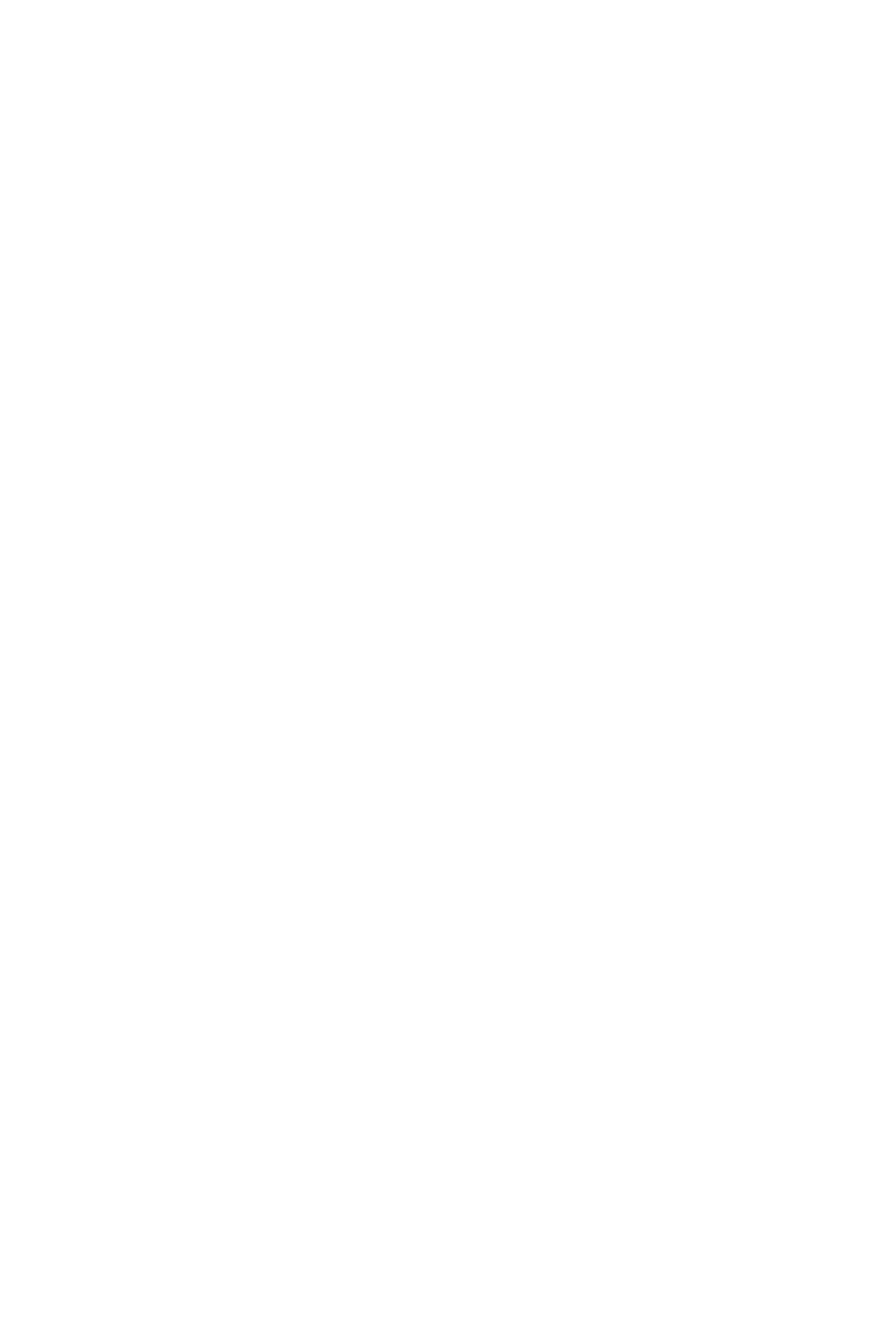
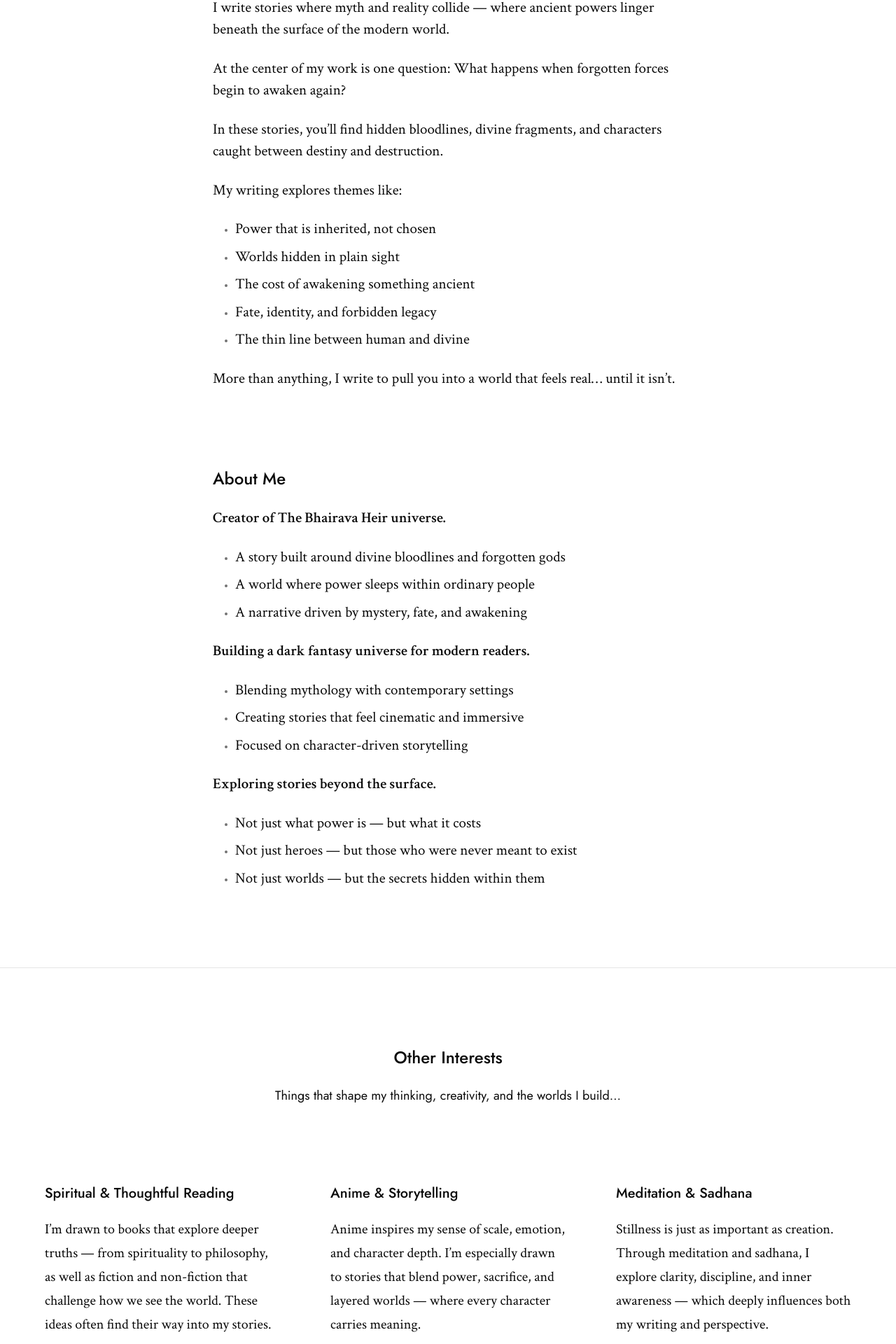
Before and after one commit to vedantlamba/author-portfolio-nextjs, a Next.js app: page /about in a window 1280 px wide. Shown: the part 877-2797 px from the top of the page at 70% size. Before the commit the page ends 800 px from the top, so only its background shows below. Built offline with nearby package versions, Linux system fonts and the light colour scheme.

Commit message:
feat: refine About page with initial content and styling

```diff
--- a/app/about/page.tsx
+++ b/app/about/page.tsx
@@ -1,14 +1,18 @@
 import React from "react";
 import { crimson } from "../layout";
+import { LeadCaptureSection } from "@/components/Home/components/lead-capture-section";
 
 function AboutPage() {
   return (
-    <div className="flex flex-col gap-40">
+    <div className="flex flex-col gap-28">
       <div className="flex flex-col bg-neutral-900 text-neutral-100 pt-24 pb-28">
         <div className="max-w-6xl mx-auto w-full">
           <AboutHero />
         </div>
       </div>
+      <AboutDescription />
+      <OtherInterests />
+      <LeadCaptureSection />
     </div>
   );
 }
@@ -17,25 +21,140 @@ export default AboutPage;
 
 const AboutHero = () => {
   return (
-    <div className="w-full flex flex-col gap-10 justify-center items-center text-center">
+    <div className="grid grid-cols-2">
+      <div className="flex flex-col gap-10">
         <h2 className="text-4xl font-medium">Hi, I'm Vedant Lamba.</h2>
         <div
-        className={`${crimson.className} text-xl max-w-lg text-balance space-y-5 leading-[1.5]`}
+          className={`${crimson.className} text-xl max-w-lg text-balance space-y-6 leading-[1.5]`}
         >
           <p>This is a placeholder section for your author introduction. </p>
           <p>
-          You can use this space to share who you are, what you write about, and
-          the kind of worlds or ideas you explore. Whether you create fantasy,
-          thrillers, romance, or something entirely unique — this is where your
-          story begins.
+            You can use this space to share who you are, what you write about,
+            and the kind of worlds or ideas you explore. Whether you create
+            fantasy, thrillers, romance, or something entirely unique — this is
+            where your story begins.
           </p>
           <p>
-          Right now, you're seeing demo content inspired by a fictional universe
-          — a hidden world of divine bloodlines, forgotten powers, and stories
-          waiting to unfold. Replace this with your own journey, your voice, and
-          your work.
+            Right now, you're seeing demo content inspired by a fictional
+            universe — a hidden world of divine bloodlines, forgotten powers,
+            and stories waiting to unfold. Replace this with your own journey,
+            your voice, and your work.
           </p>
+        </div>
+      </div>
+      <div className="flex justify-center items-center">Something</div>
+    </div>
+  );
+};
+
+const AboutDescription = () => {
+  return (
+    <div className="max-w-6xl mx-auto w-full flex flex-col gap-28">
+      <div className="space-y-6 max-w-2xl mx-auto w-full">
+        <h2 className="text-2xl font-medium">How My Work Will Draw You In</h2>
+        <div className={`space-y-6 text-[21px] ${crimson.className}`}>
+          <p>
+            I write stories where myth and reality collide — where ancient
+            powers linger beneath the surface of the modern world.
+          </p>
+          <p>
+            At the center of my work is one question: What happens when
+            forgotten forces begin to awaken again?
+          </p>
+          <p>
+            In these stories, you’ll find hidden bloodlines, divine fragments,
+            and characters caught between destiny and destruction.
+          </p>
+          <p>My writing explores themes like:</p>
+          <ul className="space-y-2 list-disc pl-8 marker:text-sm marker:text-neutral-500">
+            <li>Power that is inherited, not chosen</li>
+            <li>Worlds hidden in plain sight</li>
+            <li>The cost of awakening something ancient</li>
+            <li>Fate, identity, and forbidden legacy</li>
+            <li>The thin line between human and divine</li>
+          </ul>
+          <p>
+            More than anything, I write to pull you into a world that feels
+            real… until it isn’t.
+          </p>
+        </div>
+      </div>
+      <div className="space-y-6 max-w-2xl mx-auto w-full">
+        <h2 className="text-2xl font-medium">About Me</h2>
+        <div className={`${crimson.className} space-y-6 text-[21px]`}>
+          <p className="font-semibold">
+            Creator of The Bhairava Heir universe.
+          </p>
+
+          <ul className="list-disc pl-8 space-y-2 marker:text-sm marker:text-neutral-500">
+            <li>A story built around divine bloodlines and forgotten gods</li>
+            <li>A world where power sleeps within ordinary people</li>
+            <li>A narrative driven by mystery, fate, and awakening</li>
+          </ul>
+
+          <p className="font-semibold">
+            Building a dark fantasy universe for modern readers.
+          </p>
+
+          <ul className="list-disc pl-8 space-y-2 marker:text-sm marker:text-neutral-500">
+            <li>Blending mythology with contemporary settings</li>
+            <li>Creating stories that feel cinematic and immersive</li>
+            <li>Focused on character-driven storytelling</li>
+          </ul>
+
+          <p className="font-semibold">Exploring stories beyond the surface.</p>
+
+          <ul className="list-disc pl-8 space-y-2 marker:text-sm marker:text-neutral-500">
+            <li>Not just what power is — but what it costs</li>
+            <li>Not just heroes — but those who were never meant to exist</li>
+            <li>Not just worlds — but the secrets hidden within them</li>
+          </ul>
+        </div>
       </div>
     </div>
   );
 };
+
+const OtherInterests = () => {
+  return (
+    <div className="w-full border-t pt-28">
+      <div className="max-w-6xl mx-auto w-full flex flex-col gap-28">
+        <div className="space-y-6 max-w-2xl mx-auto w-full text-center">
+          <h2 className="text-2xl font-medium">Other Interests</h2>
+          <p className="text-lg">
+            Things that shape my thinking, creativity, and the worlds I build…
+          </p>
+        </div>
+        <div className="grid grid-cols-3 gap-18">
+          <div className="space-y-5">
+            <h3 className="text-xl font-medium">
+              Spiritual & Thoughtful Reading
+            </h3>
+            <p className={`${crimson.className} leading-[1.7] text-xl`}>
+              I’m drawn to books that explore deeper truths — from spirituality
+              to philosophy, as well as fiction and non-fiction that challenge
+              how we see the world. These ideas often find their way into my
+              stories.
+            </p>
+          </div>
+          <div className="space-y-5">
+            <h3 className="text-xl font-medium">Anime & Storytelling</h3>
+            <p className={`${crimson.className} leading-[1.7] text-xl`}>
+              Anime inspires my sense of scale, emotion, and character depth.
+              I’m especially drawn to stories that blend power, sacrifice, and
+              layered worlds — where every character carries meaning.
+            </p>
+          </div>
+          <div className="space-y-5">
+            <h3 className="text-xl font-medium">Meditation & Sadhana</h3>
+            <p className={`${crimson.className} leading-[1.7] text-xl`}>
+              Stillness is just as important as creation. Through meditation and
+              sadhana, I explore clarity, discipline, and inner awareness —
+              which deeply influences both my writing and perspective.
+            </p>
+          </div>
+        </div>
+      </div>
+    </div>
+  );
+};
```
Lines whose indentation alone changed are shown as unchanged.
